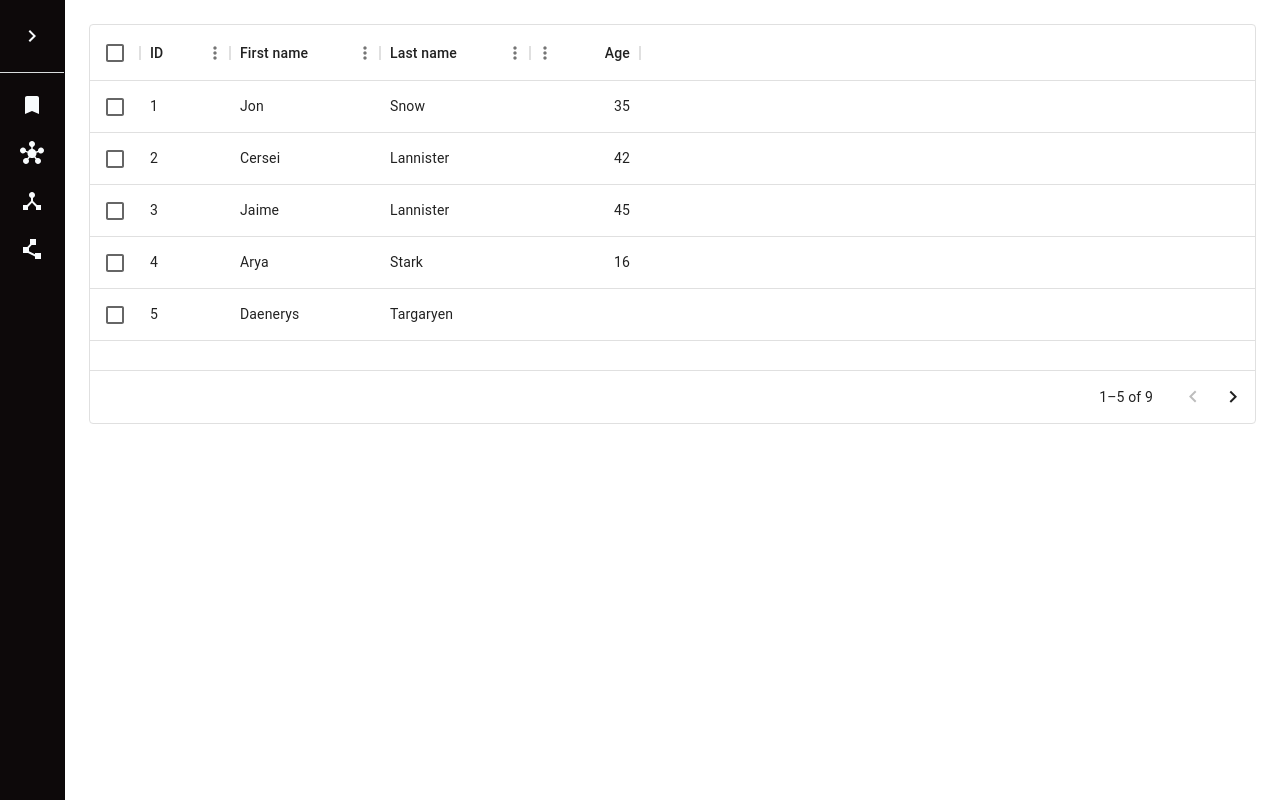
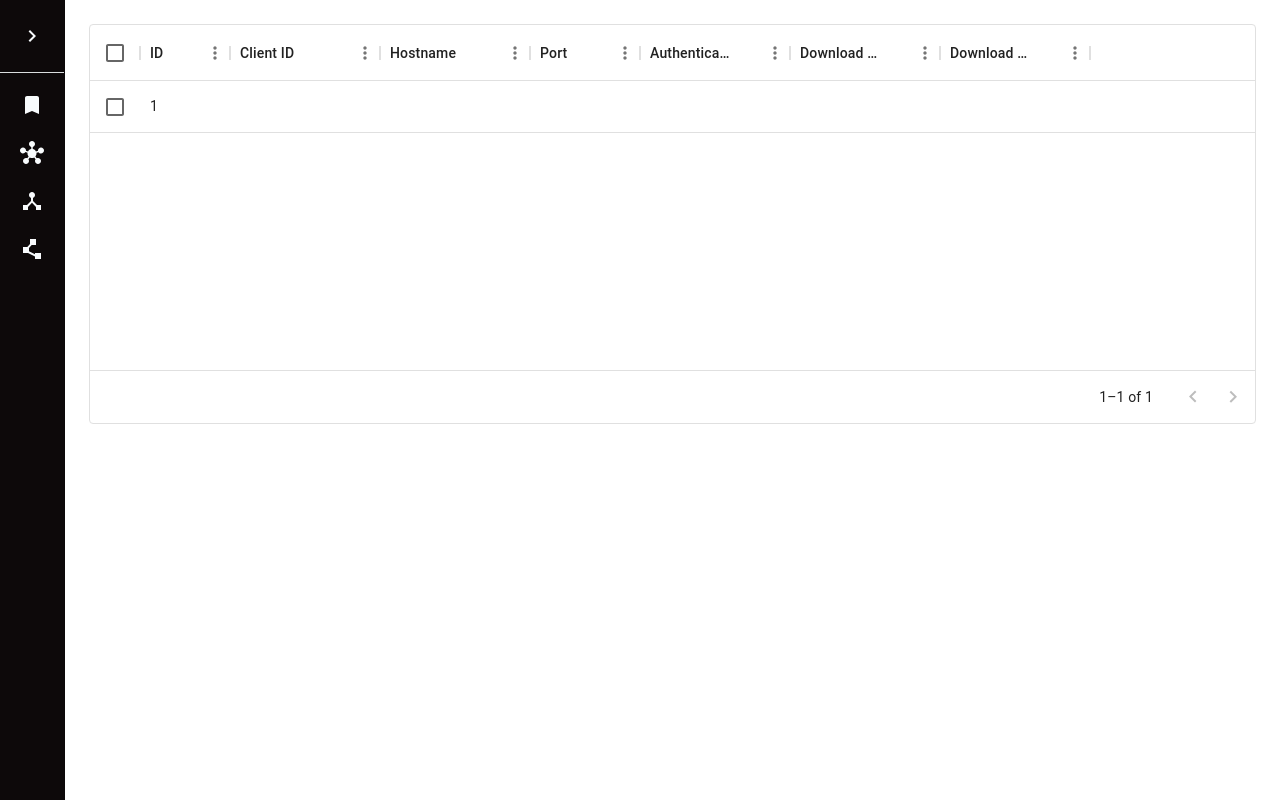
Before and after one commit to oslabs-beta/Kafka-Sonar, a React (Vite) app: page /saved in a window 1280 px wide. Built offline with nearby package versions, Linux system fonts and the light colour scheme; what @docker/docker-mui-theme would draw is missing.

Commit message:
WIP to fix Vite path resolution to @mui/x-data-grid, committing updates to SavedConnections component since last commit

```diff
--- a/src/pages/SavedConnections.tsx
+++ b/src/pages/SavedConnections.tsx
@@ -1,48 +1,62 @@
+import { useState } from 'react';
+import Box from '@mui/material/Box';
 // Referenced guide for migration from MUI v5 to v6 in order to get import Data Grid from MUI X v6: https://mui.com/x/migration/migration-data-grid-v5/
-
-import Box from '@mui/material/Box';
 import { DataGrid } from '@mui/x-data-grid';
 // MUI types
 import { GridColDef } from '@mui/x-data-grid';
 
 const columns: GridColDef[] = [
-  { field: 'id', headerName: 'ID', width: 90 },
   {
-    field: 'firstName',
-    headerName: 'First name',
-    width: 150,
-    editable: true,
+    field: 'id',
+    headerName: 'ID',
+    description: 'Row number',
+    width: 90,
   },
   {
-    field: 'lastName',
-    headerName: 'Last name',
+    field: 'clientId',
+    headerName: 'Client ID',
+    description: 'Kafka application name',
     width: 150,
-    editable: true,
   },
   {
-    field: 'age',
-    headerName: 'Age',
-    type: 'number',
+    field: 'host',
+    headerName: 'Hostname',
+    description: '',
+    width: 150,
+  },
+  {
+    field: 'port',
+    headerName: 'Port',
+    description: '',
     width: 110,
-    editable: true,
-    description: 'This column has a value getter and is not sortable.',
-    //     sortable: false,
+  },
+  {
+    field: 'auth',
+    headerName: 'Authentication Mechanism',
+    description: 'SASL method to authenticate to the cluster',
+    width: 150,
+  },
+  {
+    field: 'fetchMetrics',
+    headerName: 'Download metrics',
+    description:
+      'Get a CSV of metrics from all previous runs of this cluster connection',
+    width: 150,
+  },
+  {
+    field: 'fetchLogs',
+    headerName: 'Download error logs',
+    description:
+      'Get a CSV of error logs from all previous runs of this cluster connection',
+    width: 150,
   },
 ];
 
-const rows = [
-  { id: 1, lastName: 'Snow', firstName: 'Jon', age: 35 },
-  { id: 2, lastName: 'Lannister', firstName: 'Cersei', age: 42 },
-  { id: 3, lastName: 'Lannister', firstName: 'Jaime', age: 45 },
-  { id: 4, lastName: 'Stark', firstName: 'Arya', age: 16 },
-  { id: 5, lastName: 'Targaryen', firstName: 'Daenerys', age: null },
-  { id: 6, lastName: 'Melisandre', firstName: null, age: 150 },
-  { id: 7, lastName: 'Clifford', firstName: 'Ferrara', age: 44 },
-  { id: 8, lastName: 'Frances', firstName: 'Rossini', age: 36 },
-  { id: 9, lastName: 'Roxie', firstName: 'Harvey', age: 65 },
-];
+export default function SavedConnectionsDataGrid() {
+  const [rows, setRows] = useState([
+    { id: 1, lastName: 'Snow', firstName: 'Jon', age: 35 },
+  ]);
 
-export default function SavedConnectionsDataGrid() {
   return (
     <Box sx={{ height: 400, width: '100%' }}>
       <DataGrid
```
Also changed, not shown: 1 other file (tests, documents, lock files or other folders).
